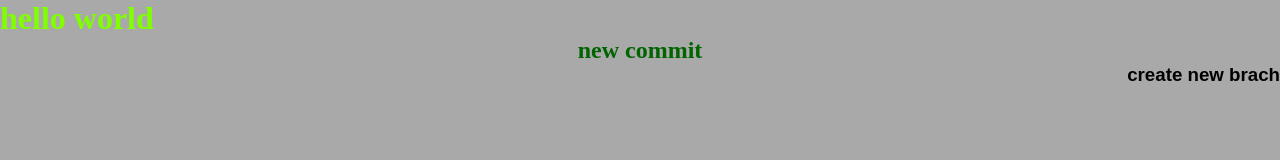
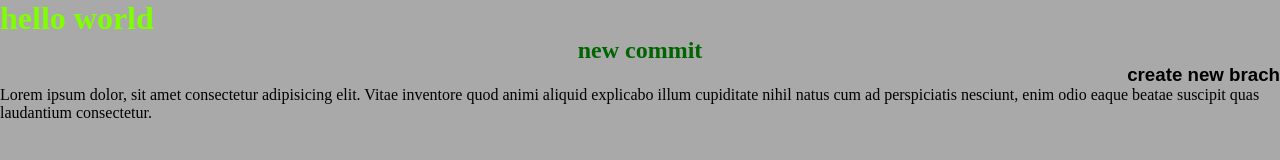
Before and after one commit to Serhii7374/advance, a plain HTML site: page index.html in a window 1280 px wide. Drawn offline with Linux system fonts and the light colour scheme.

Commit message:
some change

```diff
--- a/index.html
+++ b/index.html
@@ -10,5 +10,6 @@
     <h1>hello world</h1>
     <h2>new commit</h2>
     <h3>create new brach</h3>
+    <p>Lorem ipsum dolor, sit amet consectetur adipisicing elit. Vitae inventore quod animi aliquid explicabo illum cupiditate nihil natus cum ad perspiciatis nesciunt, enim odio eaque beatae suscipit quas laudantium consectetur.</p>
 </body>
 </html>
```
